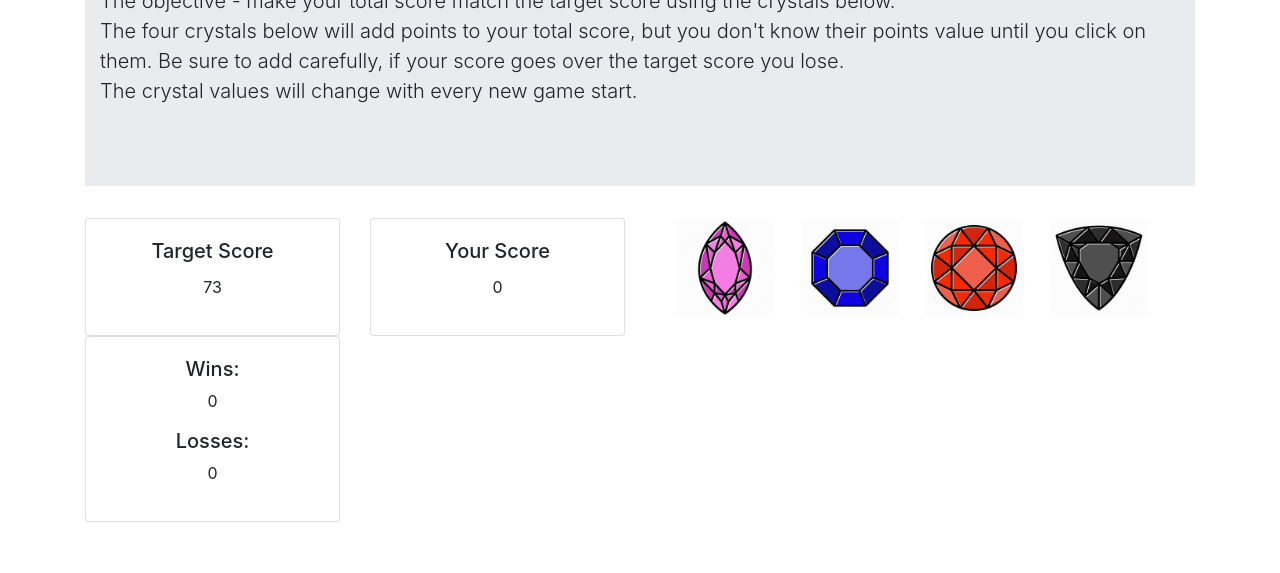
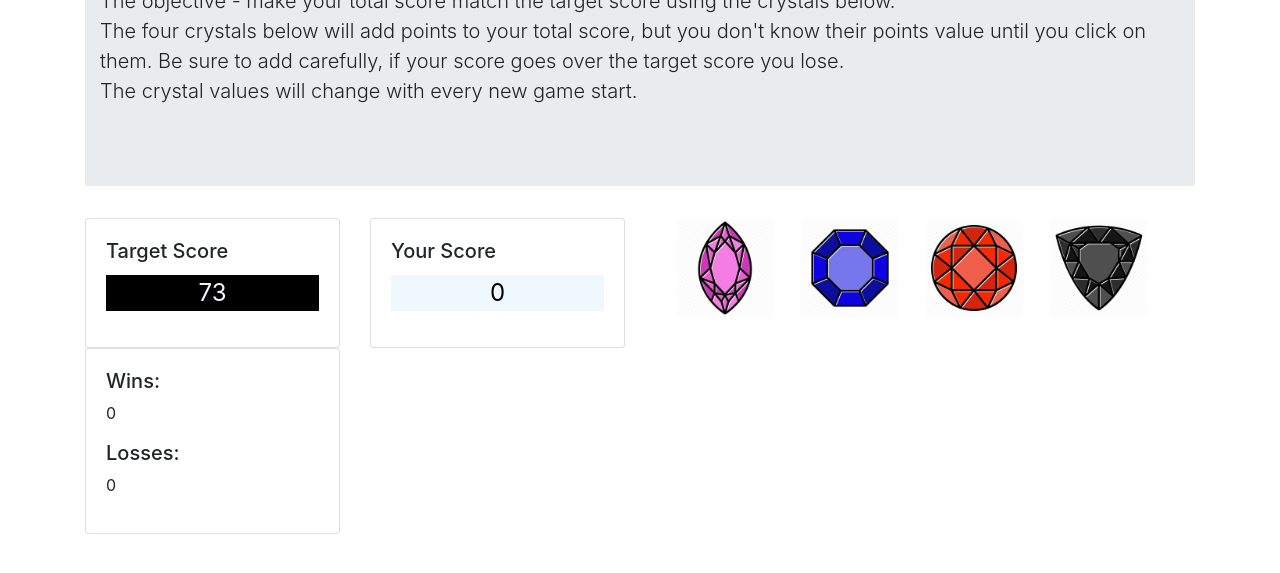
Before and after one commit to nellie-geek/Crystal-Collector-Game, a plain HTML site: page index.html in a window 1280 px wide. Shown: the part 153-726 px from the top of the page. Drawn offline with nearby package versions, Linux system fonts and the light colour scheme.

Commit message:
Added features and function.

```diff
--- a/assets/css/style.css
+++ b/assets/css/style.css
@@ -2,11 +2,23 @@
 /* Need to adjust cards to center */
 /*Text align center margin 0 auto */
 ::backdrop {
-
+    background: rgb(156, 74, 101);
 }
 
-.card {
+.card .target-score-text {
     text-align: center;
+    background: black;
+    color: aliceblue;
+    font: bold;
+    font-size: 24px;
+}
+
+.card .your-score-text {
+    text-align: center;
+    background: aliceblue;
+    color: black;
+    font: bold;
+    font-size: 24px;
 
 }
 
--- a/assets/javascript/game.js
+++ b/assets/javascript/game.js
@@ -57,11 +57,6 @@ $(".crystal").on("click", function() {
         console.log(yourScore);
     }
 
-    $(".your-score-text").text(yourScore);
-    yourScore(increment);
-    //increment will throw an undefined error however, without this my crystals will assign a different value with every click/will be going over during office hour and with tutor
-
-
         //logic to win
         if (yourScore === targetScore) {
             alert("You win!");
@@ -69,6 +64,7 @@ $(".crystal").on("click", function() {
             $("#win").text(wins);
             startNew();
             return;
+
         } else if (yourScore > targetScore) {
             alert("Too many, try again.");
             losses++;
@@ -77,6 +73,14 @@ $(".crystal").on("click", function() {
             return;
             }
 
+    $(".your-score-text").text(yourScore);
+    yourScore(increment);
+        //increment will throw an undefined error however, without this my crystals will assign a
+        //different value with every click/will be going over during office hour and with tutor
+
+
+
+
 
 
 });
```
Lines whose indentation alone changed are shown as unchanged.
